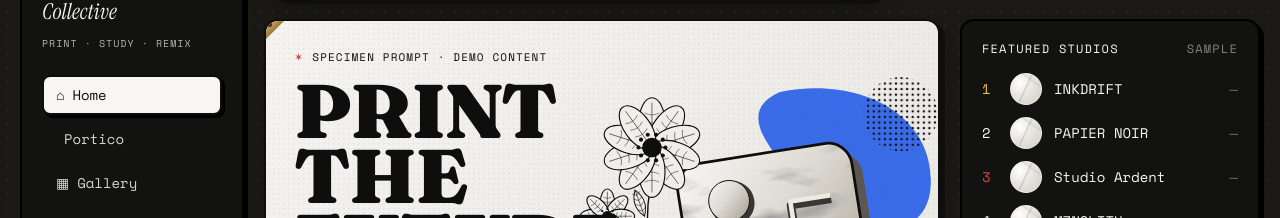
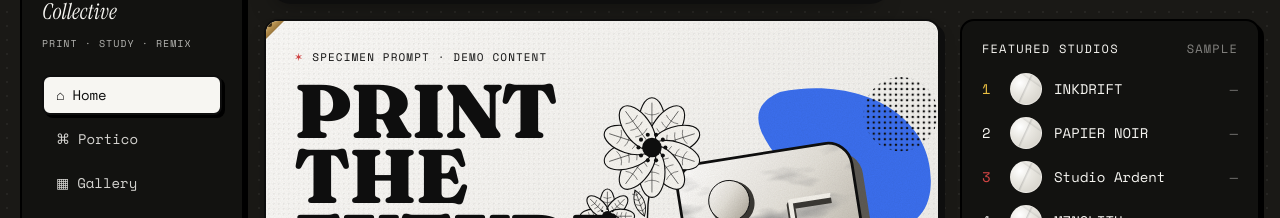
Before and after one commit to MelodicBloom/lithomemphis, a React (Vite) app: page / in a window 1280 px wide. Shown: the part 65-283 px from the top of the page. Built offline with nearby package versions, Linux system fonts and the light colour scheme.

Commit message:
feat: add Portico navigation mark

```diff
--- a/src/components/Nav.tsx
+++ b/src/components/Nav.tsx
@@ -3,7 +3,7 @@ import { SITE_NAV } from '../lib/nav'
 export function Logo({light=true}:{light?:boolean}){return <div className={light?'text-paper':'text-ink'}><div className="font-display font-black tracking-tight text-[22px] leading-none">LITHOMEMPHIS</div><div className="font-serif italic text-[22px] -mt-1">Collective</div></div>}
 export function SpecimenBadge(){return <span className="font-mono text-[10px] uppercase tracking-widest bg-sunflower text-ink border-2 border-ink rounded px-2 py-0.5">Specimen · static demo</span>}
 export default function Sidebar(){
-  const icons:Record<string,string>={'/':'⌂','/gallery':'▦','/archive':'▤','/community':'✧','/shop':'◇','/about':'ⓘ'}
+  const icons:Record<string,string>={'/':'⌂','/portico':'⌘','/gallery':'▦','/archive':'▤','/community':'✧','/shop':'◇','/about':'ⓘ'}
   return <aside className="ink-card p-5 flex flex-col gap-6 w-56 shrink-0 overflow-hidden">
     <Logo/><p className="font-mono text-[10px] tracking-widest text-paper/70 -mt-4">PRINT · STUDY · REMIX</p>
     <nav className="flex flex-col gap-1">{SITE_NAV.map(([to,l])=><NavLink key={to} to={to} end={to==='/'} className={({isActive})=>`font-mono text-sm px-3 py-2 rounded-lg border-2 ${isActive?'bg-paper text-ink border-ink shadow-[3px_3px_0_#000]':'border-transparent text-paper/85 hover:bg-white/10'}`}><span className="mr-2">{icons[to]}</span>{l}</NavLink>)}</nav>
```
